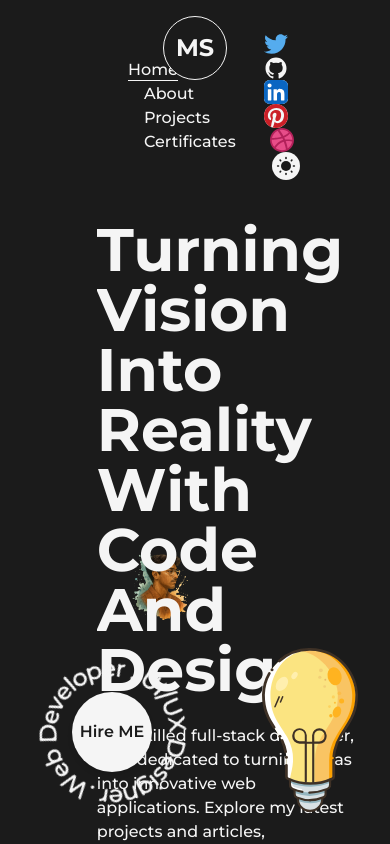
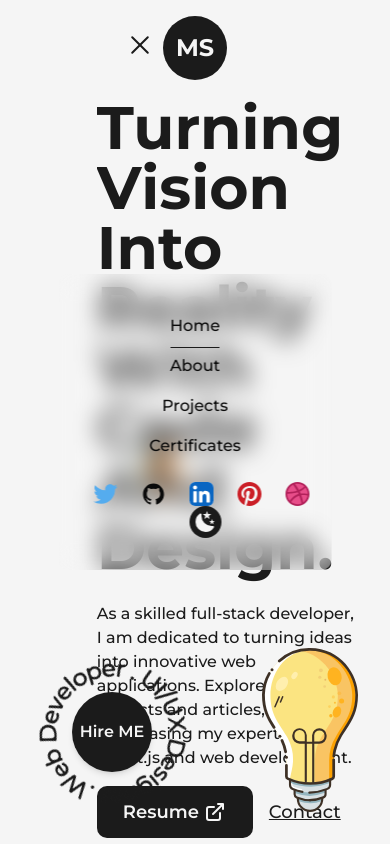
Before and after one commit to ManasSuple/Portfolio-Website, a Next.js app in the folder my-app/: page / in a window 390 px wide. Both pictures are taken after a click on the button "Open menu". Shown: the top 844 px of the page. Built offline with nearby package versions, Linux system fonts and the light colour scheme.

Commit message:
Hamburger menu animation and Tailwind responsive utilities fix Created Mobile menu for Navbar

```diff
--- a/my-app/src/components/NavBar.js
+++ b/my-app/src/components/NavBar.js
@@ -1,5 +1,5 @@
 import Link from "next/link";
-import React from "react";
+import React, { useState } from "react";
 import Logo from "./Logo";
 import { useRouter } from "next/router";
 import useThemeSwitcher from "./hooks/useThemeSwitcher";
@@ -25,15 +25,46 @@
             absolute left-0 -bottom-0.5
             group-hover:w-full transition-[width] ease duration-300
             ${router.asPath === href ? "w-full" : "w-0"} dark:bg-light`}
-
       >
         &nbsp;
       </span>
     </Link>
   );
 };
+
+const CustomMobileLink = ({ href, title, className = "", toggle }) => {
+  const router = useRouter();
+  const handleClick = () => {
+    router.push(href);
+    toggle();
+  };
+  return (
+    <button
+      href={href}
+      className={`${className} relative group`}
+      onClick={handleClick}
+    >
+      {title}
+
+      <span
+        className={`h-[1px] inline-block bg-dark
+            absolute left-0 -bottom-0.5
+            group-hover:w-full transition-[width] ease duration-300
+            ${router.asPath === href ? "w-full" : "w-0"} dark:bg-light`}
+      >
+        &nbsp;
+      </span>
+    </button>
+  );
+};
 const NavBar = () => {
   const { mode, setMode } = useThemeSwitcher();
+
+  const [isOpen, setIsOpen] = useState(false);
+
+  const handleClick = () => {
+    setIsOpen(!isOpen);
+  };
 
   const toggleLabel =
     mode === "dark"
@@ -41,7 +72,35 @@
       : "Toggle theme, currently light";
 
   return (
-    <header className="w-full px-32 py-8 font-medium flex items-center justify-between dark:text-light">
+    <header className="w-full px-32 py-8 font-medium flex items-center justify-between dark:text-light relative">
+
+      {/* ------------------HAMBRGER MENU------------------ */}
+      <button
+        type="button"
+        aria-label={isOpen ? "Close menu" : "Open menu"}
+        aria-expanded={isOpen}
+        aria-controls="mobile-menu"
+        className="flex-col justify-center items-center lg:hidden text-light dark:text-dark my-2"
+        onClick={handleClick}
+      >
+        <span
+          className={`bg-dark dark:bg-light block transition-all duration-300 ease-out h-0.5 w-6 rounded-sm  ${
+            isOpen ? "rotate-45 translate-y-1" : "-translate-y-0.5"
+          }`}
+        ></span>
+        <span
+          className={`bg-dark dark:bg-light block transition-all duration-300 ease-out h-0.5 w-6 rounded-sm my-0.5 ${
+            isOpen ? "opacity-0" : "opacity-100"
+          }`}
+        ></span>
+        <span
+          className={`bg-dark dark:bg-light block transition-all duration-300 ease-out h-0.5 w-6 rounded-sm  ${
+            isOpen ? "-rotate-45 -translate-y-1" : "translate-y-0.5"
+          }`}
+        ></span>
+      </button>
+
+      <div className="hidden w-full justify-between items-center lg:flex">
         <nav>
           <CustomLink href="/" title="Home" className="mr-4" />
           <CustomLink href="/about" title="About" className="mx-4" />
@@ -53,10 +112,12 @@
           />
         </nav>
 
+        {/* ------------------DESKTOP VIEW------------------ */}
         <nav className="flex items-center justify-center flex-wrap">
           <motion.a
             href="https://twitter.com"
             target={"_blank"}
+            rel="noopener noreferrer"
             whileHover={{ y: -3 }}
             whileTap={{ scale: 0.9 }}
             className="w-6 mx-3"
@@ -66,6 +127,7 @@
           <motion.a
             href="https://github.com/ManasSuple"
             target={"_blank"}
+            rel="noopener noreferrer"
             whileHover={{ y: -3 }}
             whileTap={{ scale: 0.9 }}
             className="w-6 mx-3"
@@ -75,6 +137,7 @@
           <motion.a
             href="https://www.linkedin.com/in/manas-suple/"
             target={"_blank"}
+            rel="noopener noreferrer"
             whileHover={{ y: -3 }}
             whileTap={{ scale: 0.9 }}
             className="w-6 mx-3"
@@ -84,6 +147,7 @@
           <motion.a
             href="https://twitter.com"
             target={"_blank"}
+            rel="noopener noreferrer"
             whileHover={{ y: -3 }}
             whileTap={{ scale: 0.9 }}
             className="w-6 mx-3 bg-light rounded-full"
@@ -93,6 +157,7 @@
           <motion.a
             href="https://twitter.com"
             target={"_blank"}
+            rel="noopener noreferrer"
             whileHover={{ y: -3 }}
             whileTap={{ scale: 0.9 }}
             className="w-6 ml-3"
@@ -106,11 +171,7 @@
             aria-pressed={mode === "dark"}
             title={toggleLabel}
             className={`ml-5 flex items-center justify-center rounded-full p-1
-            ${
-              mode === "light"
-                ? "bg-dark text-light"
-                : "bg-light text-dark"
-            }`}
+            ${mode === "light" ? "bg-dark text-light" : "bg-light text-dark"}`}
           >
             {mode === "dark" ? (
               <SunIcon className={"fill-dark"} />
@@ -119,6 +180,117 @@
             )}
           </button>
         </nav>
+      </div>
+
+      {/* ------------------MOBILE VIEW------------------ */}
+      {
+        isOpen ?
+        <motion.div
+        initial={{ scale: 0, opacity: 0, }}
+        animate={{ scale: 1, opacity: 1 }}
+        id="mobile-menu"
+        className={`${
+          isOpen ? "flex" : "hidden"
+        } min-w-[70vw] flex-col justify-between items-center fixed top-1/2 left-1/2
+          -translate-x-1/2 -translate-y-1/2 z-30 bg-light/30 dark:bg-dark/45 rounded-lg py-8 backdrop-blur-md lg:hidden`}
+      >
+        <nav className="flex flex-col items-center">
+          <CustomMobileLink
+            href="/"
+            title="Home"
+            className="py-2"
+            toggle={handleClick}
+          />
+          <CustomMobileLink
+            href="/about"
+            title="About"
+            className="py-2"
+            toggle={handleClick}
+          />
+          <CustomMobileLink
+            href="/projects"
+            title="Projects"
+            className="py-2"
+            toggle={handleClick}
+          />
+          <CustomMobileLink
+            href="/certificates"
+            title="Certificates"
+            className="py-2"
+            toggle={handleClick}
+          />
+        </nav>
+
+        <nav className="flex items-center justify-center flex-wrap mt-4">
+          <motion.a
+            href="https://twitter.com"
+            target="_blank"
+            rel="noopener noreferrer"
+            whileHover={{ y: -3 }}
+            whileTap={{ scale: 0.9 }}
+            className="w-6 mx-3 sm:mx-1"
+          >
+            <TwitterIcon />
+          </motion.a>
+          <motion.a
+            href="https://github.com/ManasSuple"
+            target="_blank"
+            rel="noopener noreferrer"
+            whileHover={{ y: -3 }}
+            whileTap={{ scale: 0.9 }}
+            className="w-6 mx-3 sm:mx-1"
+          >
+            <GithubIcon />
+          </motion.a>
+          <motion.a
+            href="https://www.linkedin.com/in/manas-suple/"
+            target="_blank"
+            rel="noopener noreferrer"
+            whileHover={{ y: -3 }}
+            whileTap={{ scale: 0.9 }}
+            className="w-6 mx-3 sm:mx-1"
+          >
+            <LinkedInIcon />
+          </motion.a>
+          <motion.a
+            href="https://twitter.com"
+            target="_blank"
+            rel="noopener noreferrer"
+            whileHover={{ y: -3 }}
+            whileTap={{ scale: 0.9 }}
+            className="w-6 mx-3 sm:mx-1 bg-light rounded-full"
+          >
+            <PinterestIcon />
+          </motion.a>
+          <motion.a
+            href="https://twitter.com"
+            target="_blank"
+            rel="noopener noreferrer"
+            whileHover={{ y: -3 }}
+            whileTap={{ scale: 0.9 }}
+            className="w-6 ml-3 sm:mx-1"
+          >
+            <DribbbleIcon />
+          </motion.a>
+
+          <button
+            onClick={() => setMode(mode === "light" ? "dark" : "light")}
+            aria-label={toggleLabel}
+            aria-pressed={mode === "dark"}
+            title={toggleLabel}
+            className={`ml-5 flex items-center justify-center rounded-full p-1
+        ${mode === "light" ? "bg-dark text-light" : "bg-light text-dark"}`}
+          >
+            {mode === "dark" ? (
+              <SunIcon className={"fill-dark"} />
+            ) : (
+              <MoonIcon className={"fill-dark"} />
+            )}
+          </button>
+        </nav>
+      </motion.div>
+        : null
+      }
 
       <div className="absolute left-[50%] top-2 translate-x-[-50%]">
         <Logo />
--- a/my-app/src/pages/index.js
+++ b/my-app/src/pages/index.js
@@ -67,6 +67,8 @@
           <Image src={lightbulb} alt="Manas Suple" className="w-full h-auto" />
         </div>
       </main>
+
+
     </>
   );
 }
--- a/my-app/tailwind.config.js
+++ b/my-app/tailwind.config.js
@@ -42,6 +42,14 @@
             "repeating-radial-gradient(circle at center, rgba(255,255,255,0.3) 1px, transparent 1px, transparent 15px, rgba(255,255,255,0.3) 15px, rgba(255,255,255,0.3) 16px, transparent 16px, transparent 30px)",
         },
     },
+    screens: {
+      xs: '480px',
+      sm: '640px',
+      md: '768px',
+      lg: '1024px',
+      xl: '1280px',
+      '2xl': '1536px',
+    },
   },
   plugins: [],
 };
```
Lines whose indentation alone changed are shown as unchanged.
